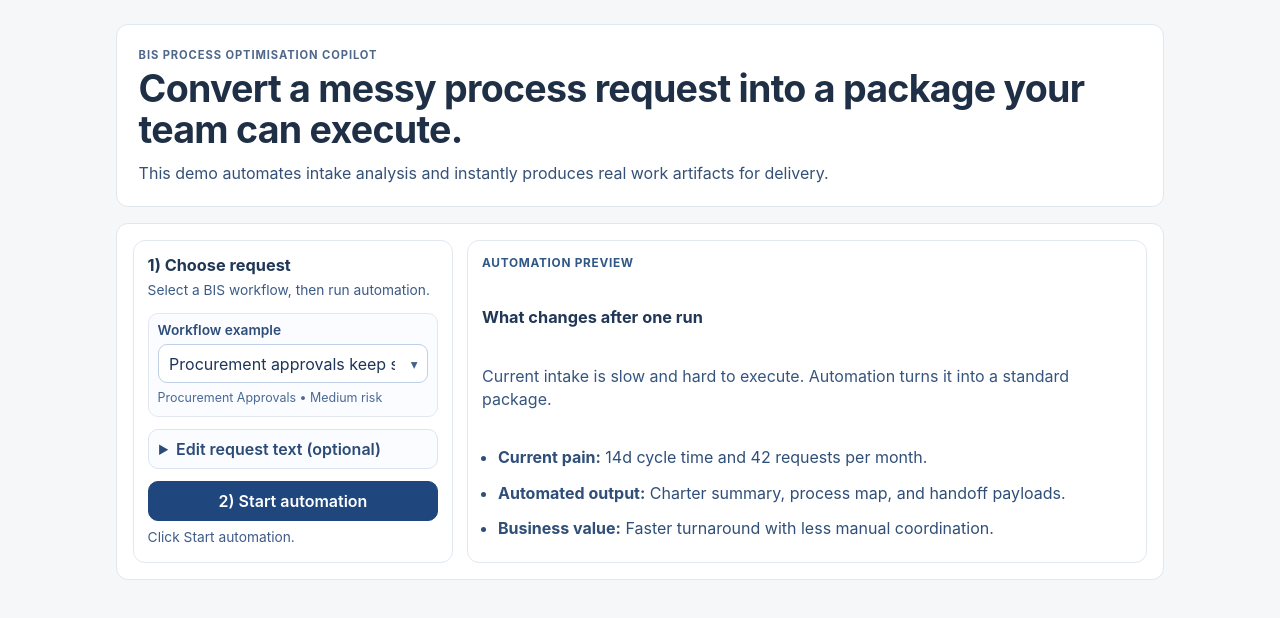
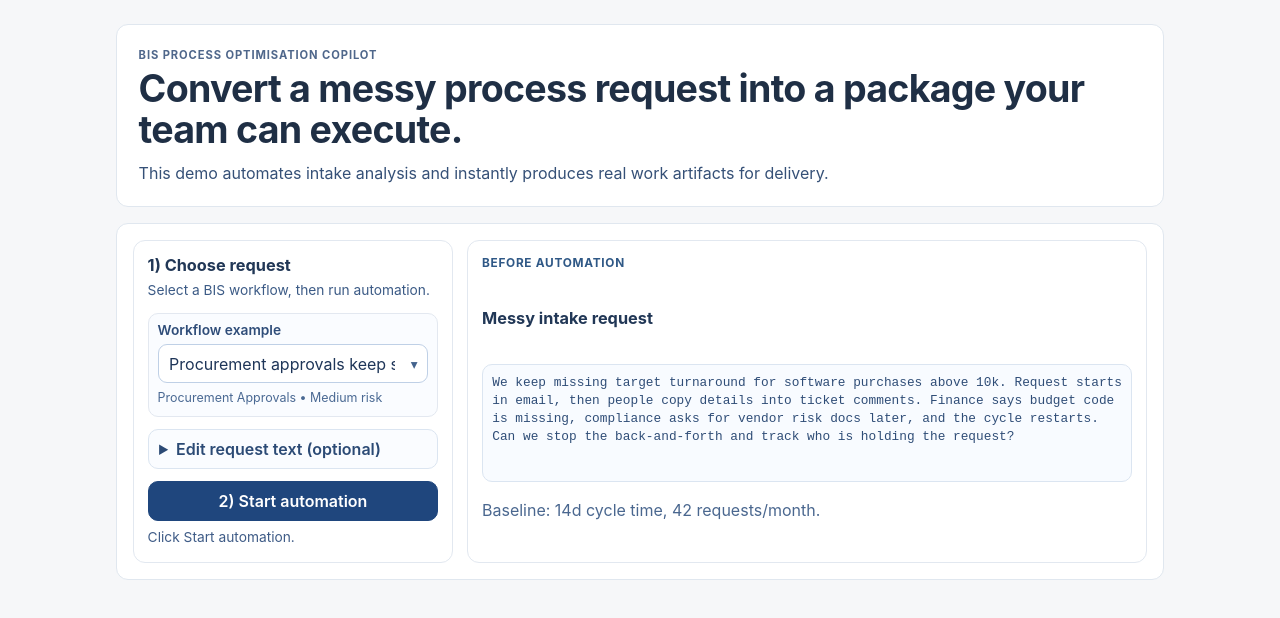
Before and after one commit to KumarNavish/KumarNavish.github.io, a React (Vite) app in the folder site/demos/bis-continual-process-automation-demo/: page / in a window 1280 px wide. Shown: the top 618 px of the page. Built offline with nearby package versions, Linux system fonts and the light colour scheme.

Commit message:
refine bis demo: outcome-led artifact wow moment

```diff
--- a/site/demos/bis-continual-process-automation-demo/src/App.tsx
+++ b/site/demos/bis-continual-process-automation-demo/src/App.tsx
@@ -67,6 +67,14 @@ function formatDays(value: number | null): string {
     return 'n/a'
   }
   return `${value}d`
+}
+
+function excerpt(text: string, maxLength = 280): string {
+  const normalized = text.replace(/\s+/g, ' ').trim()
+  if (normalized.length <= maxLength) {
+    return normalized
+  }
+  return `${normalized.slice(0, maxLength - 3)}...`
 }
 
 function buildImpactRationale(result: PipelineResult): ImpactRationale {
@@ -163,6 +171,7 @@ function App() {
   const totalArtifacts = impactSnapshot
     ? impactSnapshot.outputCount + impactSnapshot.payloadCount
     : null
+  const requestPreview = excerpt(requestText || selectedSample?.text || '', 360)
 
   const outcomeHeadline = impactSnapshot
     ? impactSnapshot.cycleGainDays !== null
@@ -173,6 +182,27 @@ function App() {
   const outcomeSubline = impactSnapshot
     ? `${impactSnapshot.monthlyHoursSaved} hrs/month impact with ${totalArtifacts ?? 0} ready handoff artifacts.`
     : 'One run creates a charter, a process map, and payloads your team can use immediately.'
+  const jiraFields =
+    result && typeof result.exports.jira_issue_create.fields === 'object'
+      ? (result.exports.jira_issue_create.fields as Record<string, unknown>)
+      : null
+  const servicenowPayload =
+    result && typeof result.exports.servicenow_record_create === 'object'
+      ? (result.exports.servicenow_record_create as Record<string, unknown>)
+      : null
+  const trackerPayload =
+    result && typeof result.exports.process_tracker_row === 'object'
+      ? (result.exports.process_tracker_row as Record<string, unknown>)
+      : null
+  const payloadPreview = result
+    ? {
+        jira_summary: jiraFields?.summary ?? 'n/a',
+        priority: result.triage.priority,
+        risk_level: result.triage.risk_level,
+        servicenow_table: servicenowPayload?.table ?? 'n/a',
+        tracker_owner: trackerPayload?.owner ?? 'n/a',
+      }
+    : null
 
   const hintText = useMemo(() => {
     if (error) {
@@ -310,25 +340,12 @@ function App() {
         <section className="result-pane" aria-live="polite">
           {!result ? (
             <section className="outcome-shell preview-shell">
-              <p className="moment-tag">Automation preview</p>
-              <h2>What changes after one run</h2>
-              <p className="outcome-lede">
-                Current intake is slow and hard to execute. Automation turns it into a standard
-                package.
+              <p className="moment-tag">Before automation</p>
+              <h2>Messy intake request</h2>
+              <pre className="input-preview">{requestPreview}</pre>
+              <p className="placeholder-lede">
+                Baseline: {formatDays(previewBaselineDays)} cycle time, {metricToText(previewVolume)} requests/month.
               </p>
-              <ul className="quick-list">
-                <li>
-                  <strong>Current pain:</strong> {formatDays(previewBaselineDays)} cycle time and{' '}
-                  {metricToText(previewVolume)} requests per month.
-                </li>
-                <li>
-                  <strong>Automated output:</strong> Charter summary, process map, and handoff
-                  payloads.
-                </li>
-                <li>
-                  <strong>Business value:</strong> Faster turnaround with less manual coordination.
-                </li>
-              </ul>
             </section>
           ) : (
             <section className="outcome-shell live-shell">
@@ -385,9 +402,7 @@ function App() {
                 </div>
               </section>
 
-              <details className="advanced-block preview-details">
-                <summary>Preview generated charter and process map</summary>
-                <div className="artifact-panel">
+              <section className="artifact-panel">
                 <section className="artifact-card">
                   <h3>Charter summary</h3>
                   <p>
@@ -402,8 +417,12 @@ function App() {
                   <h3>To-be process map</h3>
                   <MermaidDiagram title="To-be process" chart={result.toBeMermaid} />
                 </section>
-                </div>
-              </details>
+
+                <section className="artifact-card payload-card">
+                  <h3>Handoff payload preview</h3>
+                  <pre>{JSON.stringify(payloadPreview, null, 2)}</pre>
+                </section>
+              </section>
 
               <details className="advanced-block">
                 <summary>Show technical details</summary>
--- a/site/demos/bis-continual-process-automation-demo/src/styles.css
+++ b/site/demos/bis-continual-process-automation-demo/src/styles.css
@@ -256,15 +256,16 @@ button:disabled {
   color: #35557f;
 }
 
-.quick-list {
+.input-preview {
   margin: 0;
-  padding-left: 1rem;
-  display: grid;
-  gap: 0.32rem;
-  color: #2f4e78;
-}
-
-.quick-list li {
+  border: 1px solid #dbe5f1;
+  border-radius: 10px;
+  background: #f8fbff;
+  padding: 0.58rem;
+  white-space: pre-wrap;
+  word-break: break-word;
+  color: #2f4d77;
+  font-size: 0.8rem;
   line-height: 1.4;
 }
 
@@ -369,6 +370,10 @@ button:disabled {
   font-size: 0.9rem;
 }
 
+.placeholder-lede {
+  color: #4a678f;
+}
+
 .handoff-strip {
   border: 1px solid #d8e4f0;
   border-radius: 11px;
@@ -384,13 +389,10 @@ button:disabled {
   gap: 0.38rem;
 }
 
-.preview-details {
-  margin-top: 0.12rem;
-}
-
 .artifact-panel {
   margin-top: 0.52rem;
   display: grid;
+  grid-template-columns: repeat(2, minmax(0, 1fr));
   gap: 0.56rem;
 }
 
@@ -401,6 +403,23 @@ button:disabled {
   padding: 0.62rem;
   display: grid;
   gap: 0.4rem;
+}
+
+.artifact-card pre {
+  margin: 0;
+  white-space: pre-wrap;
+  word-break: break-word;
+  font-size: 0.78rem;
+  line-height: 1.4;
+  color: #2f4d77;
+  background: #f2f6fd;
+  border: 1px solid #d6dfec;
+  border-radius: 8px;
+  padding: 0.5rem;
+}
+
+.payload-card {
+  grid-column: 1 / -1;
 }
 
 .map-card {
@@ -466,6 +485,10 @@ button:disabled {
   .metric-row {
     grid-template-columns: 1fr;
   }
+
+  .artifact-panel {
+    grid-template-columns: 1fr;
+  }
 }
 
 @keyframes reveal-up {
```
Lines whose indentation alone changed are shown as unchanged.
